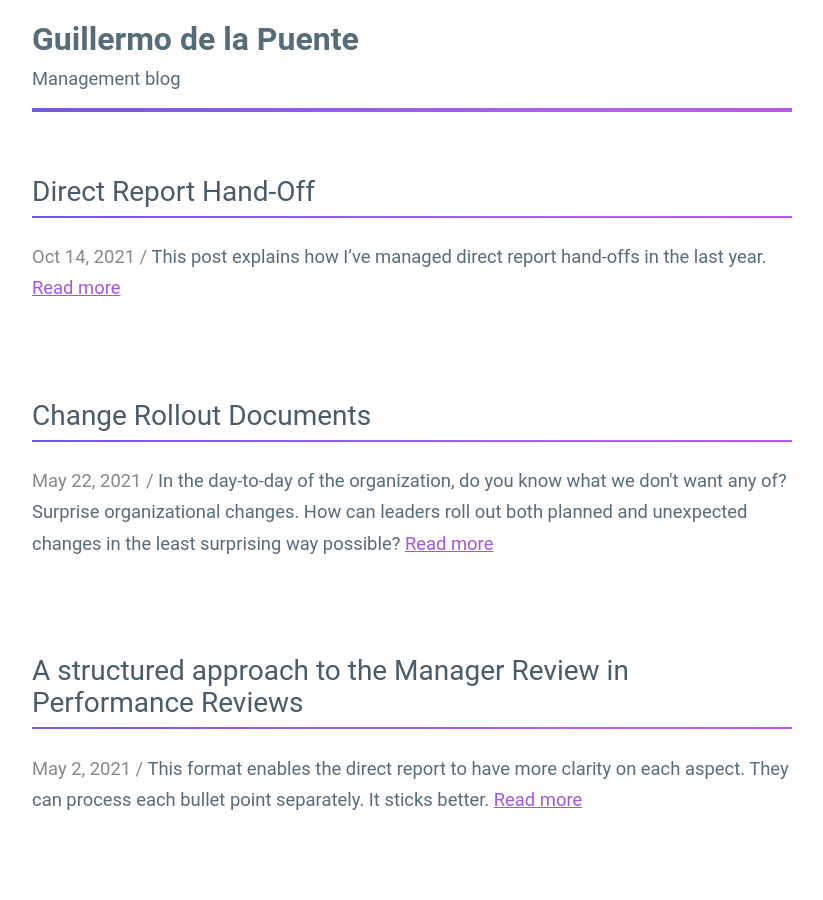
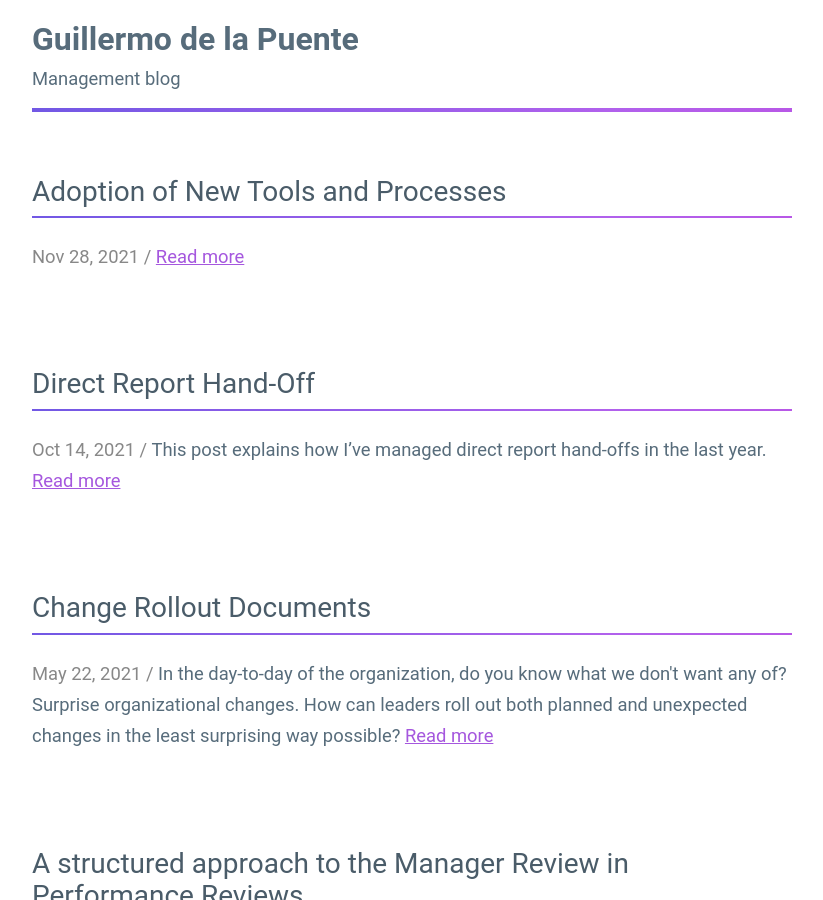
Before and after one commit to guillermodlpa/site, a Jekyll site: the page built from blog.html, in a window 1280 px wide and 900 px high. Shown: the whole window, without its empty margins (228-1051 px from the left). Built offline with Jekyll 4.4.1, drawn with Linux system fonts in a browser that asks for light colours.

Commit message:
Updated Thoughts On Adoption Of New Tools And Processes and 1 other file

```diff
--- a/_drafts/thoughts-on-adoption-of-new-tools-and-processes.markdown
+++ b/_posts/2021-11-28-thoughts-on-adoption-of-new-tools-and-processes.markdown
@@ -1,13 +1,13 @@
 ---
 title: Adoption of New Tools and Processes
-date: 2021-11-20 10:07:00 Z
+date: 2021-11-28 10:00:00 Z
 ---
 
 ![paul-skorupskas-7KLa-xLbSXA-unsplash-cropped.jpeg](/uploads/paul-skorupskas-7KLa-xLbSXA-unsplash-cropped.jpeg)
 
 *Photo by [Paul Skorupskas](https://unsplash.com/@pawelskor?utm_source=unsplash&utm_medium=referral&utm_content=creditCopyText) on [Unsplash](https://unsplash.com/s/photos/change?utm_source=unsplash&utm_medium=referral&utm_content=creditCopyText)*
 
-Have you ever feel frustrated that a  process or tool you rolled out didn't get adoption? I surely have. I'd ask myself, "*Why the heck isn't the team doing that important thing I asked them to do?*"
+Have you ever feel frustrated that a  process or tool you rolled out didn't get adoption? I surely have. I'd ask myself, *why the heck isn't the team doing that important thing I asked them to do?*
 
 I'm fortunate to have had many examples to learn from, like trying to increase adherence to defect SLOs, usage of APM tools, delegation in on-call rotations, and meeting facilitation. As a first-line manager, I've rolled out numerous tools and policies. Some of them were badly received and poorly adopted. Later, as manager of managers and part of Product Engineering Leadership at Splash, I've needed to understand the Engineering organization as a whole,  observing, measuring, and iterating continuously. Similarly, some of the changes I led didn't land well. What was I doing wrong?
 
@@ -15,7 +15,7 @@ Some times it was lack of understanding the root cause. Other times it was not l
 
 # The mindset
 
-The attitude of blaming others for lack of adoption is unproductive. It's like communication"  one has to feel responsible for 100% of it in order to be successful. That mindset makes us think more critically. *What could I do differently to achieve better results? What am I not aware of that's causing friction to adopt this change?*
+The attitude of blaming others for lack of adoption is unproductive. It's like communication:  one has to feel responsible for 100% of it in order to be successful. That mindset makes us think more critically. *What could I do differently to achieve better results? What am I not aware of that's causing friction to adopt this change?*
 
 For example, it's ineffective to just write down instructions and send an email, assuming people will comply. That's just a great way to become a leader that asks for seemingly random things. The team will get used to receiving those orders, complying with them for a bit, if at all, and dropping them later. They'll think, *probably they weren't that important in the first place*.
 
```
